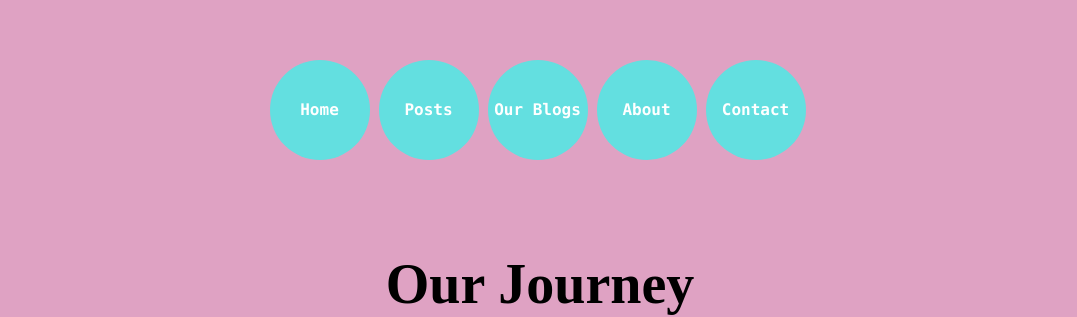
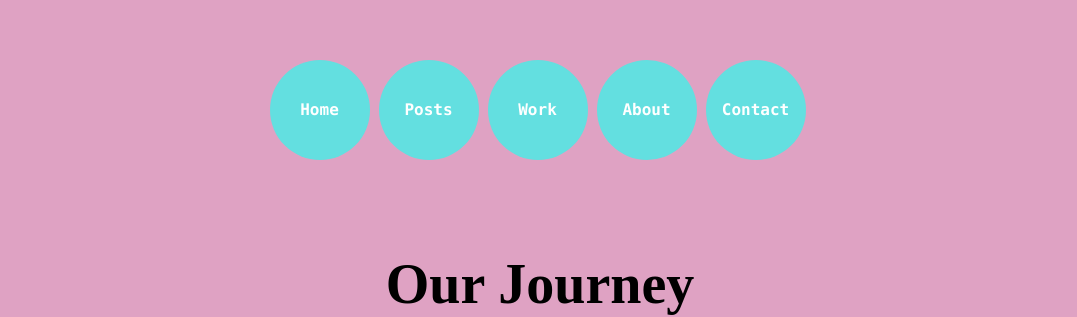
Before and after one commit to maroofsha/maroofsha.github.io, a Jekyll site: the page built from work.html, in a window 1280 px wide. Shown: the top 317 px of the page, without its empty margins (100-1177 px from the left). Built offline with Jekyll 4.4.1, drawn with Linux system fonts in a browser that asks for light colours; nearby versions of some CDN libraries.

Commit message:
Create default.html

```diff
--- a/_layouts/default.html
+++ b/_layouts/default.html
@@ -13,7 +13,7 @@
 <ul>
 	<li><a href="/"><span>Home</span></a></li>
 	<li><a href="/blog"><span>Posts</span></a></li>
-	<li><a href="/work"><span>Our Blogs</span></a></li>
+	<li><a href="/work"><span>Work</span></a></li>
         <li><a href="/about"><span>About</span></a></li>
         <li><a href="/contact"><span>Contact</span></a></li>
 
```
